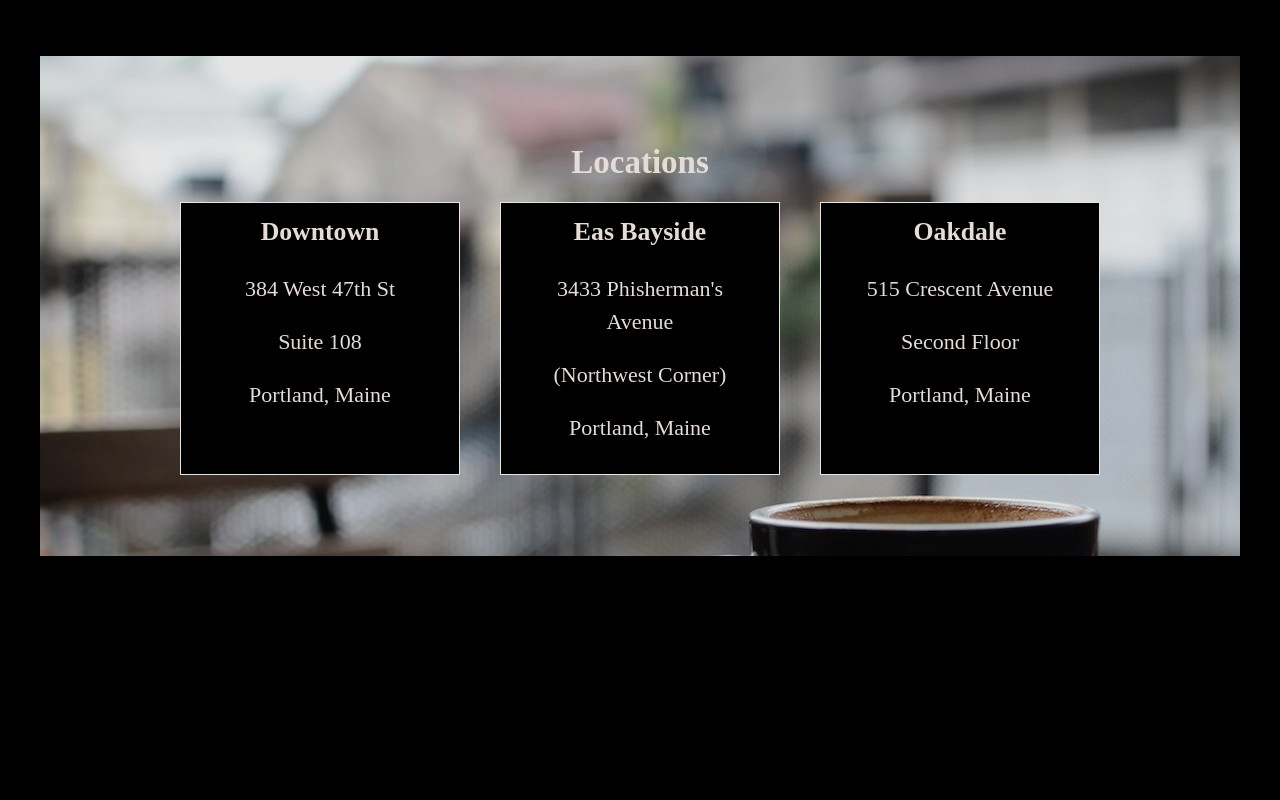
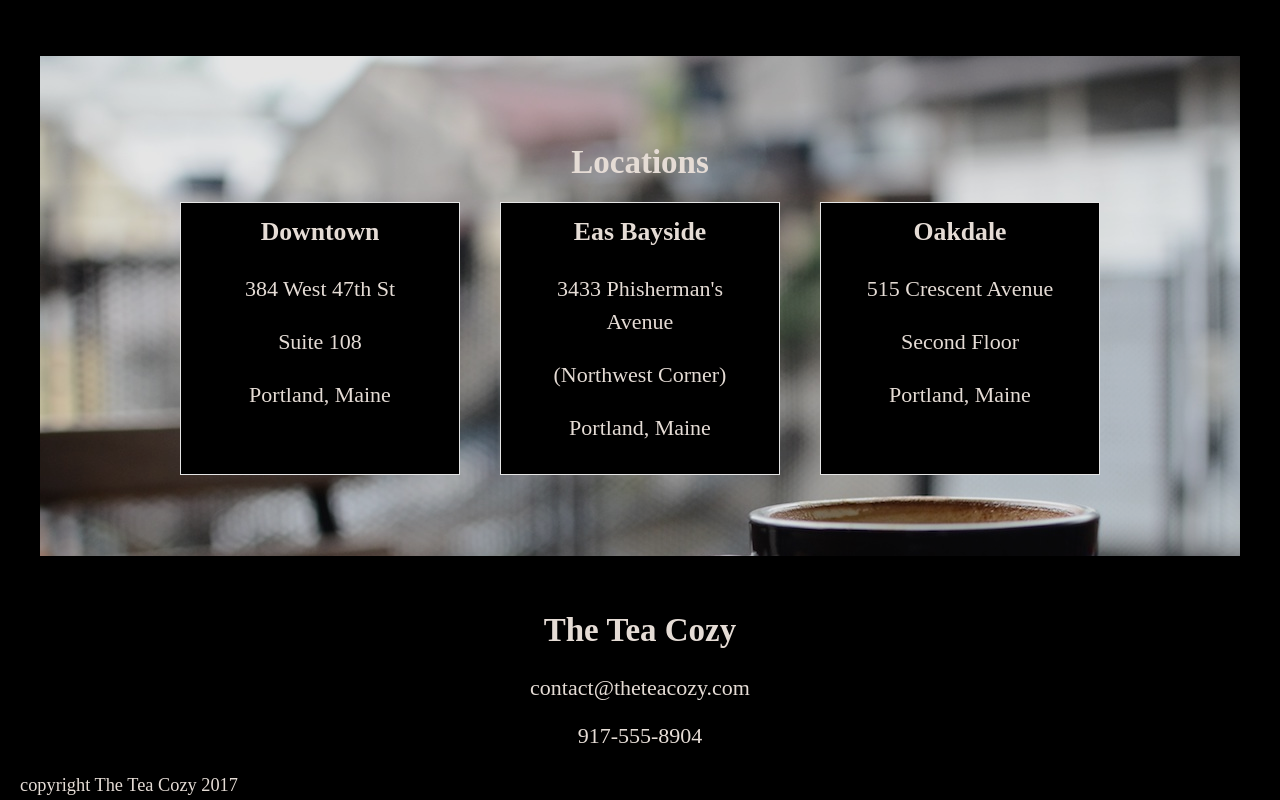
Before and after one commit to andrewrey/teaCozy, a plain HTML site: page index.html in a window 1280 px wide. Shown: the part 1482-2282 px from the top of the page. Before the commit the page ends 2038 px from the top, so only its background shows below. Drawn offline with Linux system fonts and the light colour scheme.

Commit message:
footer layout completed

```diff
--- a/index.html
+++ b/index.html
@@ -83,6 +83,13 @@
         </div>
       </section>
     </main>
-    <footer></footer>
+    <footer>
+      <h2>The Tea Cozy</h2>
+      <p>contact@theteacozy.com</p>
+      <p>917-555-8904</p>
+      <div>
+        <small>copyright The Tea Cozy 2017</small>
+      </div>
+    </footer>
   </body>
 </html>
--- a/scss/layout/_footer.scss
+++ b/scss/layout/_footer.scss
@@ -0,0 +1,12 @@
+footer {
+  position: relative;
+  top: 69px;
+  padding-top: 50px;
+  p {
+    margin: 15px 0;
+  }
+  div {
+    text-align: left;
+    padding-left: 20px;
+  }
+}
--- a/scss/layout/_main.scss
+++ b/scss/layout/_main.scss
@@ -15,7 +15,6 @@
 main {
   position: relative;
   top: 69px;
-  height: 1000px;
 }
 
 .monthly {
```
Also changed, not shown: css/style.css, 1 other file.
